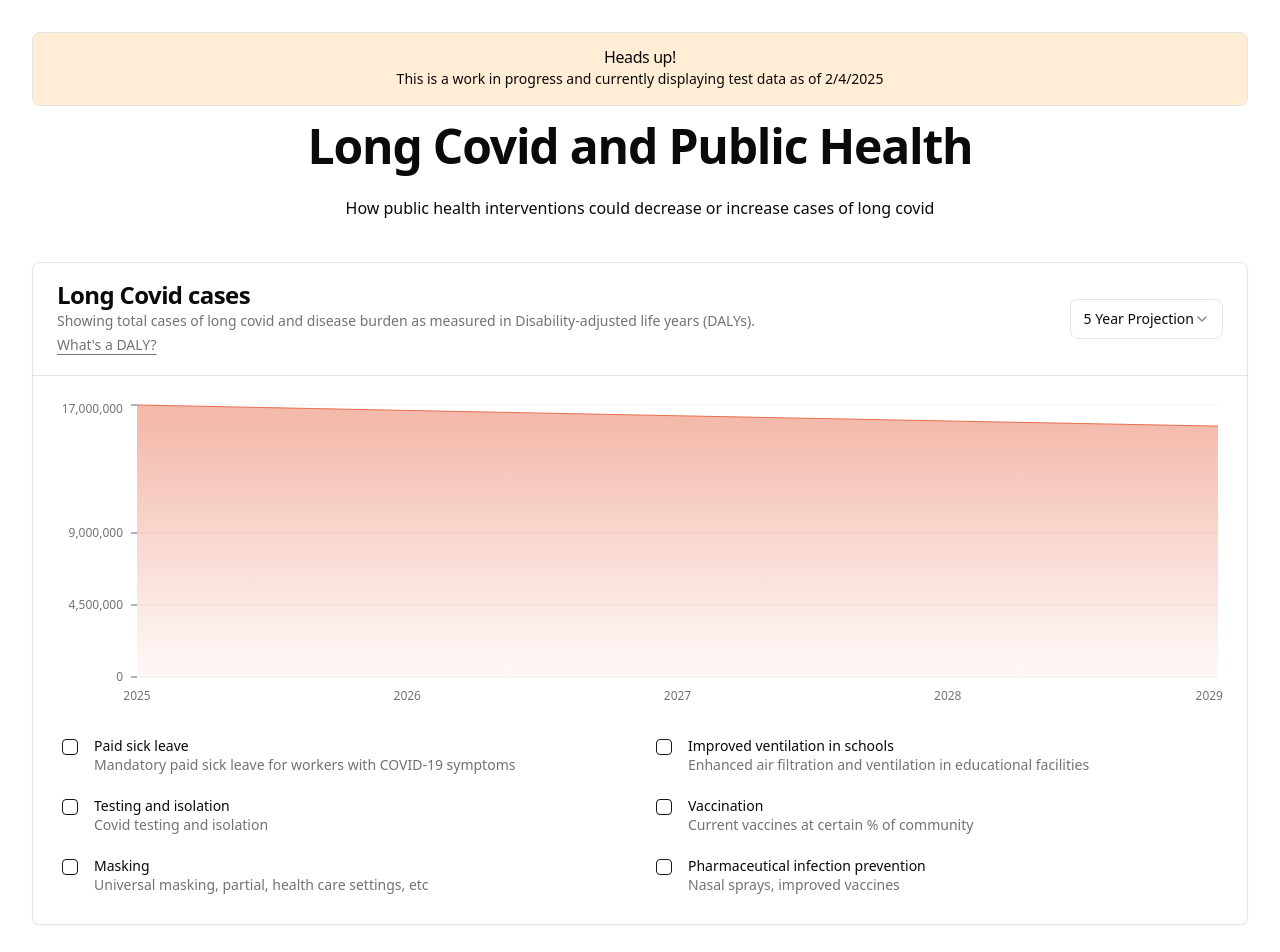
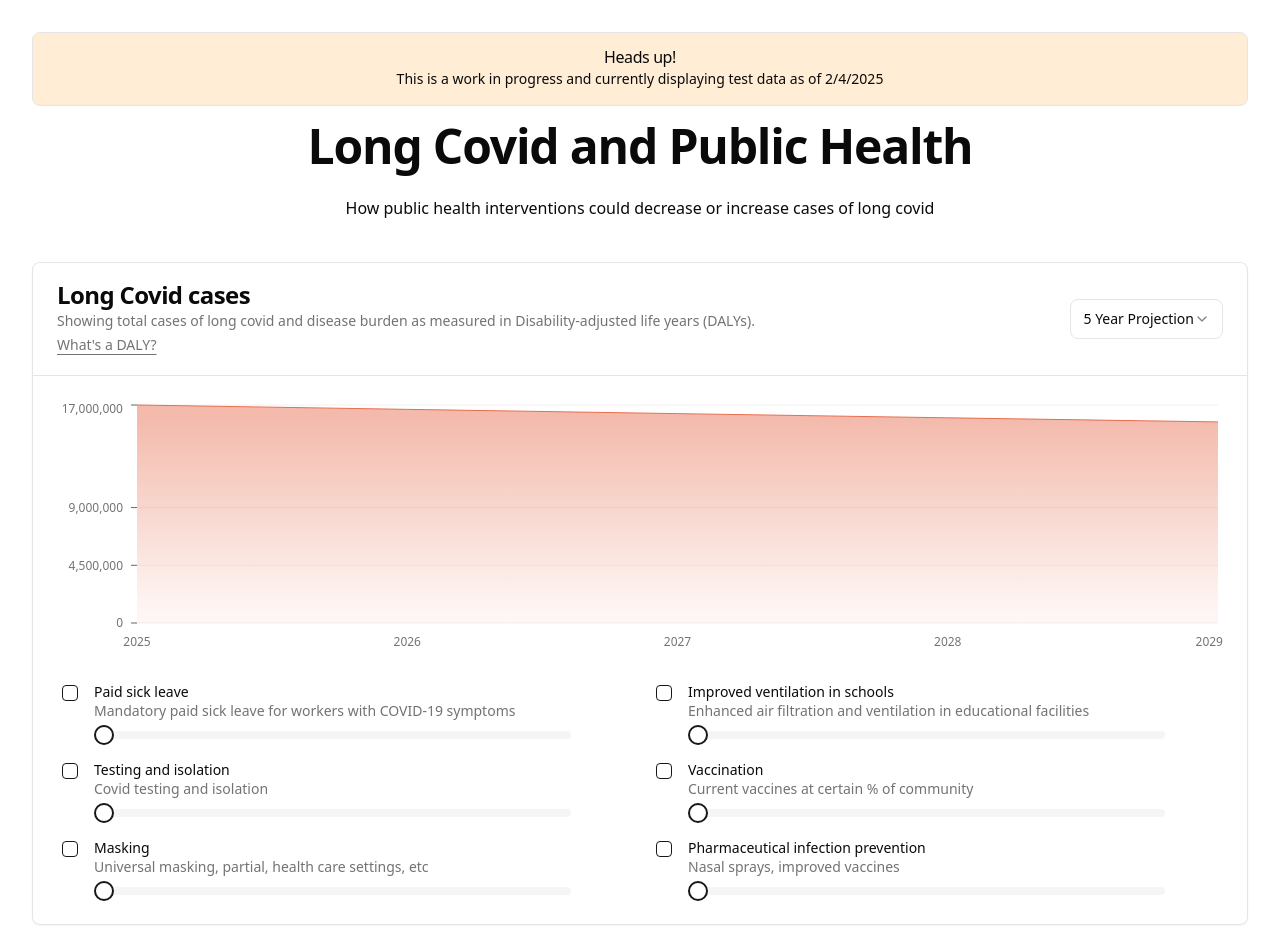
Before and after one commit to DevinCLane/long-covid-dalys, a React (Vite) app: page / in a window 1280 px wide. Shown: the top 952 px of the page. Built offline with nearby package versions, Linux system fonts and the light colour scheme.

Commit message:
add slider component

```diff
--- a/package.json
+++ b/package.json
@@ -12,6 +12,7 @@
   "dependencies": {
     "@radix-ui/react-checkbox": "^1.1.4",
     "@radix-ui/react-select": "^2.1.4",
+    "@radix-ui/react-slider": "^1.3.4",
     "class-variance-authority": "^0.7.1",
     "clsx": "^2.1.1",
     "lucide-react": "^0.471.1",
--- a/src/components/LC-cases.tsx
+++ b/src/components/LC-cases.tsx
@@ -26,6 +26,7 @@ import {
   SelectValue,
 } from "@/components/ui/select";
 import { Checkbox } from "@/components/ui/checkbox";
+import { Slider } from "./ui/slider";
 
 const generateChartData = () => {
   const data = [];
@@ -51,6 +52,7 @@ const chartConfig = {
   },
 } satisfies ChartConfig;
 
+// to do: link the reduction rate to the slider values
 const calculateReducedCases = (
   baseData: typeof chartData,
   interventions: Record<string, boolean>,
@@ -266,7 +268,7 @@ export function LCCases() {
                           )
                         }
                       />
-                      <div className="grid gap-0.5 leading-none">
+                      <div className="grid w-full gap-0.5 leading-none">
                         <label
                           htmlFor="sickLeave"
                           className="text-sm font-medium leading-none peer-disabled:cursor-not-allowed peer-disabled:opacity-75"
@@ -277,6 +279,14 @@ export function LCCases() {
                           Mandatory paid sick leave for workers with COVID-19
                           symptoms
                         </p>
+                        <div className="w-[90%]">
+                          {/* to do:
+                          - reset sliders to 0
+                              - keep slider disabled until checkbox is clicked
+                              - only view slider if check box is clicked? hidden otherwise?
+                          */}
+                          <Slider className="mt-2" />
+                        </div>
                       </div>
                     </div>
 
@@ -291,7 +301,7 @@ export function LCCases() {
                           )
                         }
                       />
-                      <div className="grid gap-0.5 leading-none">
+                      <div className="grid w-full gap-0.5 leading-none">
                         <label
                           htmlFor="ventilation"
                           className="text-sm font-medium leading-none peer-disabled:cursor-not-allowed peer-disabled:opacity-75"
@@ -302,6 +312,9 @@ export function LCCases() {
                           Enhanced air filtration and ventilation in educational
                           facilities
                         </p>
+                        <div className="w-[90%]">
+                          <Slider className="mt-2" />
+                        </div>
                       </div>
                     </div>
 
@@ -316,7 +329,7 @@ export function LCCases() {
                           )
                         }
                       />
-                      <div className="grid gap-0.5 leading-none">
+                      <div className="grid w-full gap-0.5 leading-none">
                         <label
                           htmlFor="testing"
                           className="text-sm font-medium leading-none peer-disabled:cursor-not-allowed peer-disabled:opacity-75"
@@ -326,6 +339,9 @@ export function LCCases() {
                         <p className="text-sm text-muted-foreground">
                           Covid testing and isolation
                         </p>
+                        <div className="w-[90%]">
+                          <Slider className="mt-2" />
+                        </div>
                       </div>
                     </div>
 
@@ -340,7 +356,7 @@ export function LCCases() {
                           )
                         }
                       />
-                      <div className="grid gap-0.5 leading-none">
+                      <div className="grid w-full gap-0.5 leading-none">
                         <label
                           htmlFor="vaccination"
                           className="text-sm font-medium leading-none peer-disabled:cursor-not-allowed peer-disabled:opacity-75"
@@ -350,6 +366,9 @@ export function LCCases() {
                         <p className="text-sm text-muted-foreground">
                           Current vaccines at certain % of community
                         </p>
+                        <div className="w-[90%]">
+                          <Slider className="mt-2" />
+                        </div>
                       </div>
                     </div>
 
@@ -361,7 +380,7 @@ export function LCCases() {
                           handleInterventionChange("masks", checked as boolean)
                         }
                       />
-                      <div className="grid gap-0.5 leading-none">
+                      <div className="grid w-full gap-0.5 leading-none">
                         <label
                           htmlFor="masks"
                           className="text-sm font-medium leading-none peer-disabled:cursor-not-allowed peer-disabled:opacity-75"
@@ -371,6 +390,9 @@ export function LCCases() {
                         <p className="text-sm text-muted-foreground">
                           Universal masking, partial, health care settings, etc
                         </p>
+                        <div className="w-[90%]">
+                          <Slider className="mt-2" />
+                        </div>
                       </div>
                     </div>
 
@@ -385,7 +407,7 @@ export function LCCases() {
                           )
                         }
                       />
-                      <div className="grid gap-0.5 leading-none">
+                      <div className="grid w-full gap-0.5 leading-none">
                         <label
                           htmlFor="pharmaceutical-prevention"
                           className="text-sm font-medium leading-none peer-disabled:cursor-not-allowed peer-disabled:opacity-75"
@@ -395,6 +417,9 @@ export function LCCases() {
                         <p className="text-sm text-muted-foreground">
                           Nasal sprays, improved vaccines
                         </p>
+                        <div className="w-[90%]">
+                          <Slider className="mt-2" />
+                        </div>
                       </div>
                     </div>
                   </div>
--- /dev/null
+++ b/src/components/ui/slider.tsx
@@ -0,0 +1,26 @@
+import * as React from "react"
+import * as SliderPrimitive from "@radix-ui/react-slider"
+
+import { cn } from "@/lib/utils"
+
+const Slider = React.forwardRef<
+  React.ElementRef<typeof SliderPrimitive.Root>,
+  React.ComponentPropsWithoutRef<typeof SliderPrimitive.Root>
+>(({ className, ...props }, ref) => (
+  <SliderPrimitive.Root
+    ref={ref}
+    className={cn(
+      "relative flex w-full touch-none select-none items-center",
+      className
+    )}
+    {...props}
+  >
+    <SliderPrimitive.Track className="relative h-2 w-full grow overflow-hidden rounded-full bg-secondary">
+      <SliderPrimitive.Range className="absolute h-full bg-primary" />
+    </SliderPrimitive.Track>
+    <SliderPrimitive.Thumb className="block h-5 w-5 rounded-full border-2 border-primary bg-background ring-offset-background transition-colors focus-visible:outline-none focus-visible:ring-2 focus-visible:ring-ring focus-visible:ring-offset-2 disabled:pointer-events-none disabled:opacity-50" />
+  </SliderPrimitive.Root>
+))
+Slider.displayName = SliderPrimitive.Root.displayName
+
+export { Slider }
```
Also changed, not shown: 1 other file (tests, documents, lock files or other folders).
